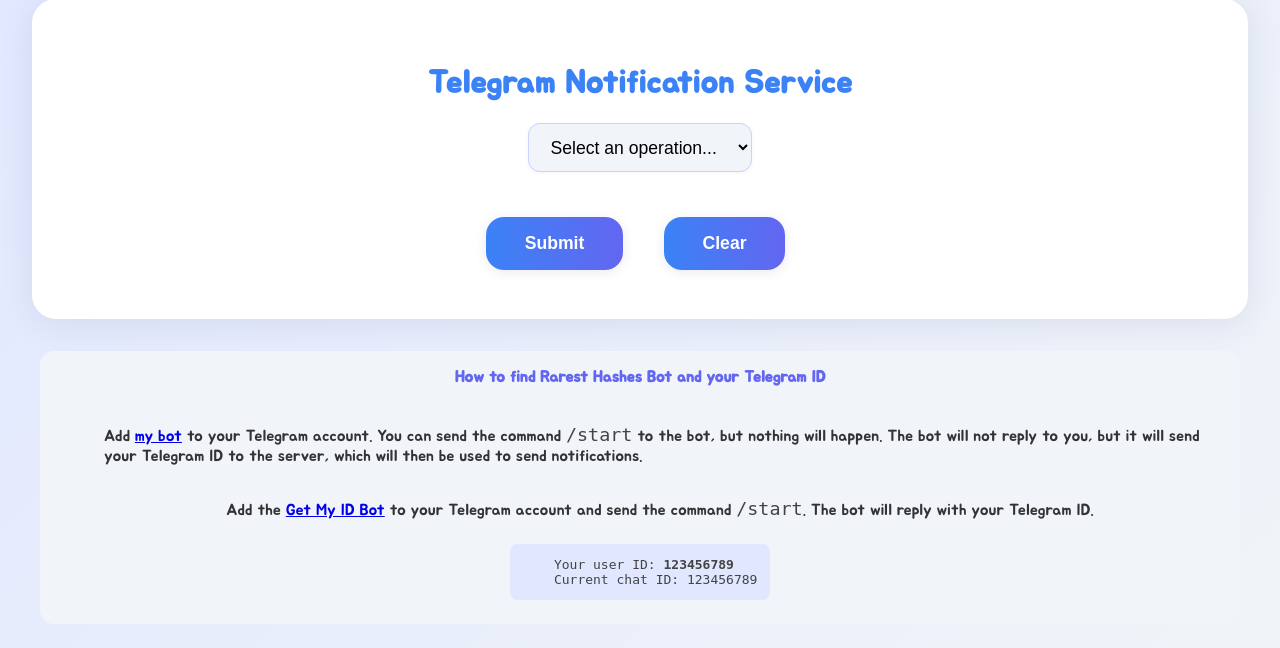
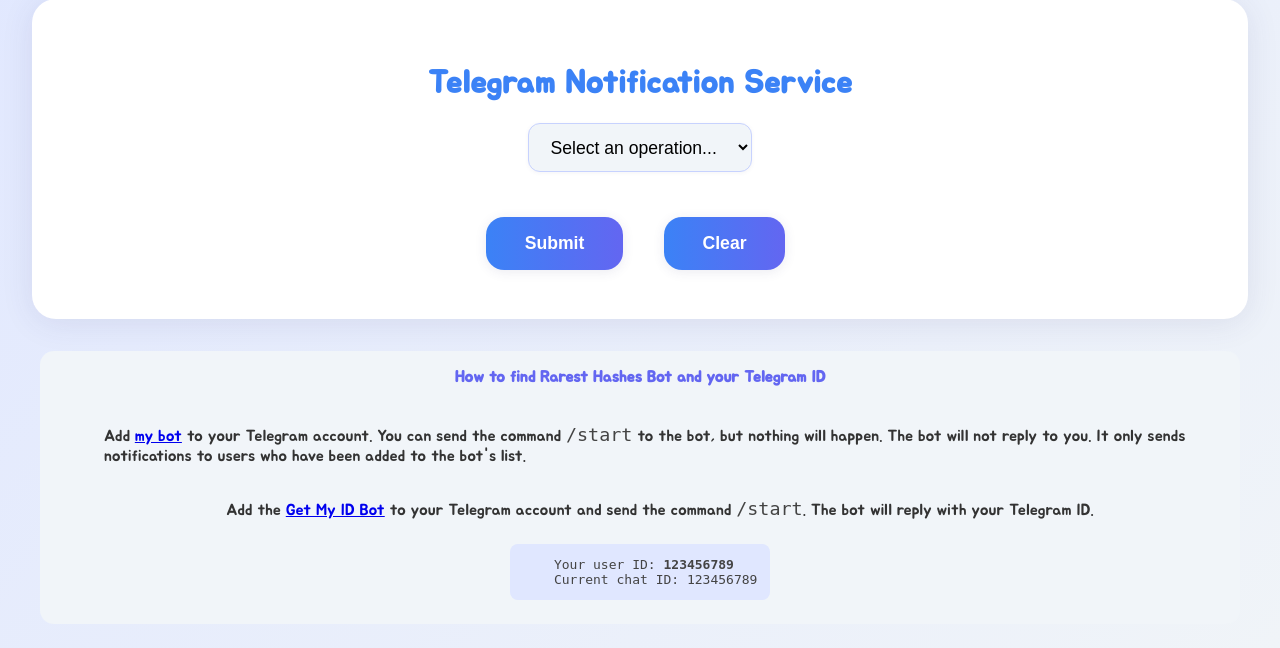
Before and after one commit to YaroslavWork/RareHashesWebsite, a Flask app: page /telegram_notification_service in a window 1280 px wide. Shown: the part 184-832 px from the top of the page. Run offline with Flask 3, Linux system fonts and the light colour scheme; parts of the project's set-up code (start-up, migrations or seed data) failed here and were passed over.

Commit message:
Improve instructions in telegram notification service

```diff
--- a/app/templates/telegramNotificationService.html
+++ b/app/templates/telegramNotificationService.html
@@ -42,7 +42,7 @@
     <div style="background:#f1f5f9; border-radius:14px; padding:1em 1.5em; margin-bottom:1.5em; width: 90%; margin-left: auto; margin-right: auto; text-align: center;">
             <h4 style="color:#6366f1; margin-top:0;">How to find Rarest Hashes Bot and your Telegram ID</h4>
             <ul style="display: inline-block; text-align: left;">
-                Add <a href="https://t.me/rare_hashes_bot" target="_blank">my bot</a> to your Telegram account. You can send the command <code>/start</code> to the bot, but nothing will happen. The bot will not reply to you, but it will send your Telegram ID to the server, which will then be used to send notifications.
+                Add <a href="https://t.me/rare_hashes_bot" target="_blank">my bot</a> to your Telegram account. You can send the command <code>/start</code> to the bot, but nothing will happen. The bot will not reply to you. It only sends notifications to users who have been added to the bot's list.
             </ul>
                 <ul style="display: inline-block; text-align: left;">Add the <a href="https://t.me/getmyid_bot" target="_blank">Get My ID Bot</a> to your Telegram account and send the command <code>/start</code>. The bot will reply with your Telegram ID.</ul>
             <pre style="background:#e0e7ff; border-radius:8px; padding:1em; font-size:1em; text-align: left; display: inline-block;">
```
Also changed, not shown: CHANGELOG.md.
